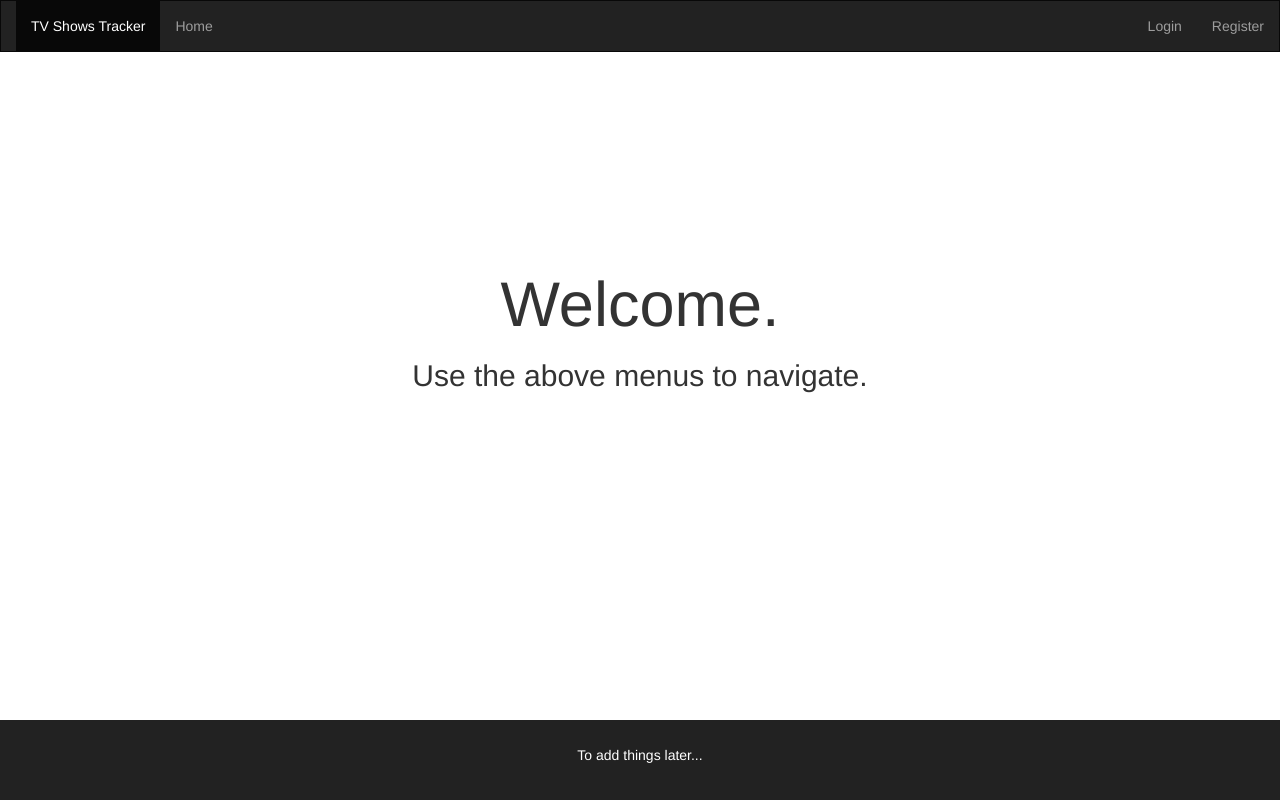
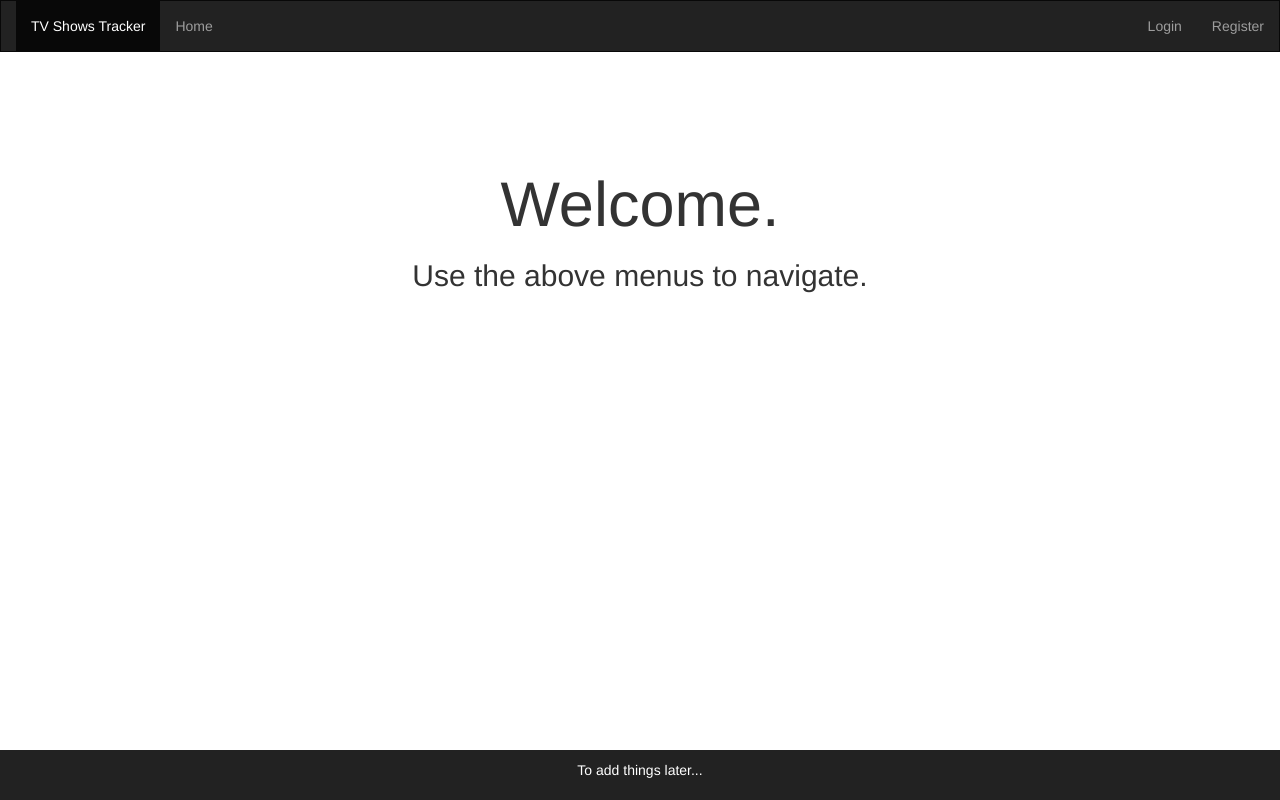
Before and after one commit to S4G4R/tv-tracker, a Flask app: page / in a window 1280 px wide. Run offline with Flask 2, Linux system fonts and the light colour scheme; some libraries are stand-ins or nearby versions.

Commit message:
cleaned up

```diff
--- a/templates/layout.html
+++ b/templates/layout.html
@@ -10,18 +10,26 @@
     <style>
     /* Remove the navbar's default rounded borders and increase the bottom margin */
     .navbar {
-        margin-bottom: 150px;
+        margin-bottom: 50px;
         border-radius: 0;
     }
 
+    .scrollable {
+        height: 550px;
+        overflow-y: scroll;
+    }
     /* Add a gray background color and some padding to the footer */
     footer {
         background-color: #222222;
-        padding: 25px;
+        padding: 10px;
         bottom: 0;
         width: 100%;
         position: fixed;
         color: white;
+    }
+
+    body {
+        padding-bottom: 35px;
     }
     </style>
 </head>
```
